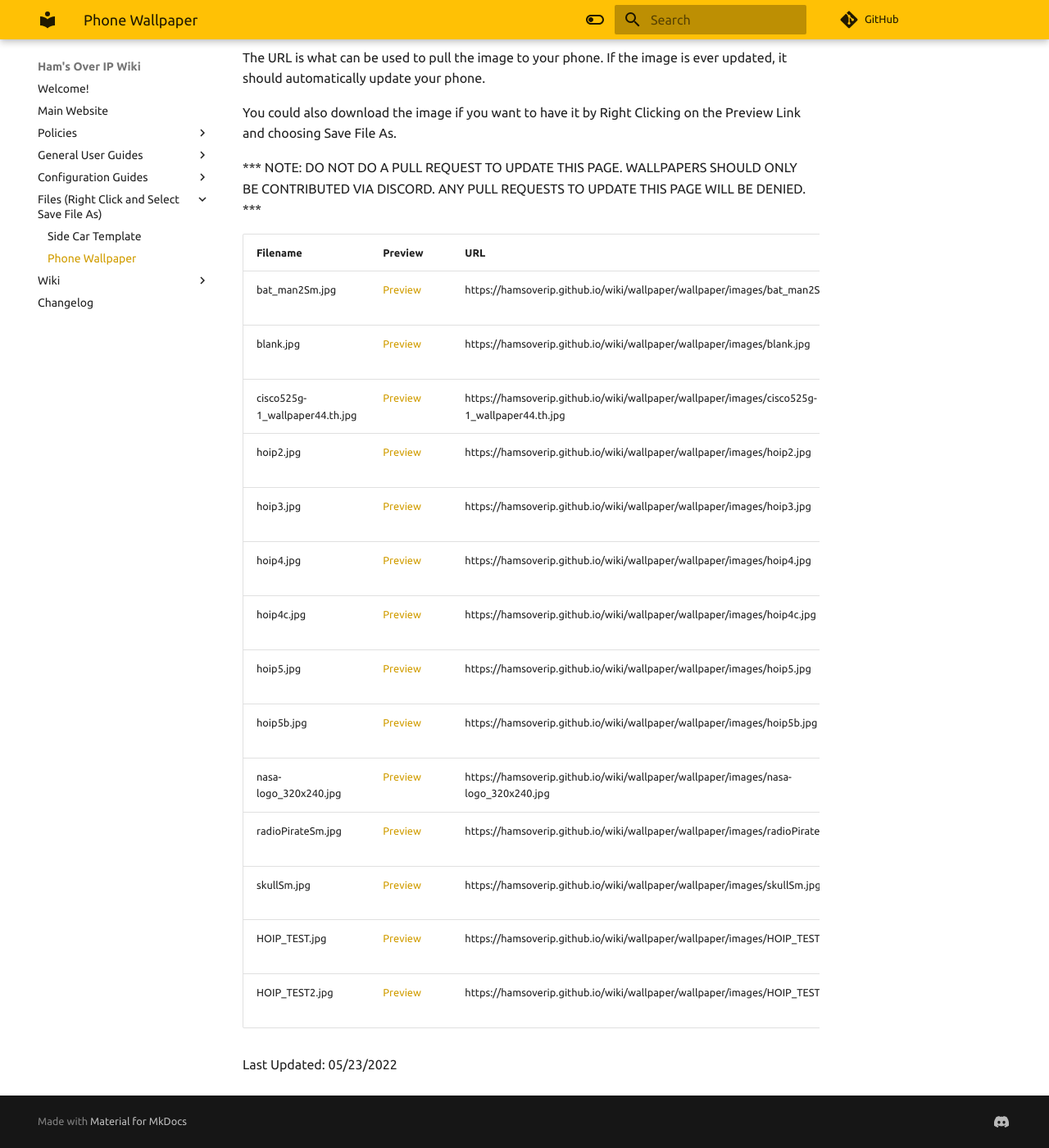
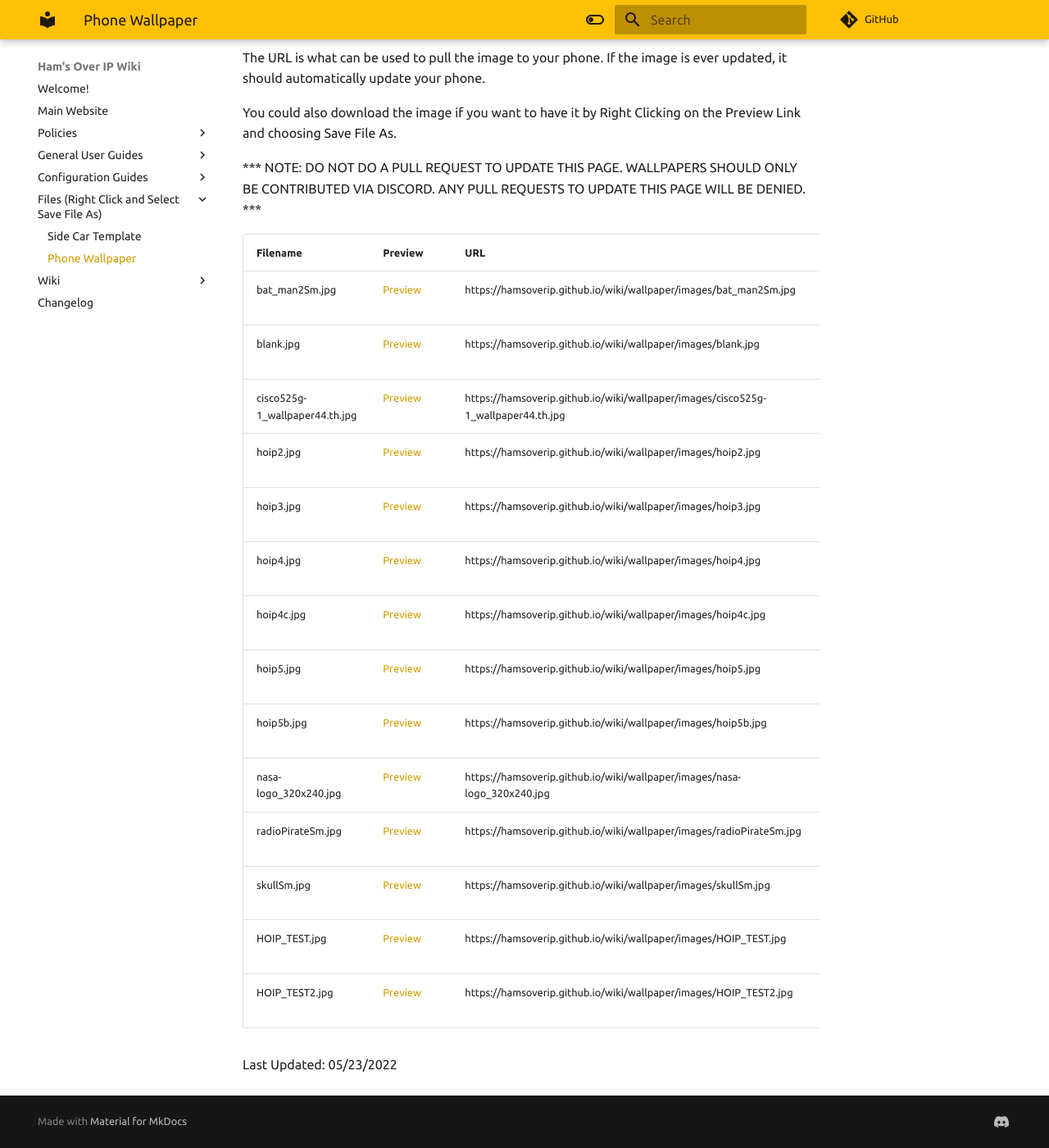
Before and after one commit to hamsoverip/wiki, an MkDocs documentation site: the page built from docs/wallpaper/wallpaper.md, in a window 1280 px wide and 1400 px high, scrolled down 314 px. Shown: the whole window at 82% size. Built offline with MkDocs 1.6.1 and Material for MkDocs 9.7.7, drawn with Linux system fonts in a browser that asks for light colours; comment, search, counter and statistics services are not loaded; some of the changed lines change nothing that is shown.

Commit message:
Fixing links Issue

```diff
--- a/docs/wallpaper/wallpaper.md
+++ b/docs/wallpaper/wallpaper.md
@@ -16,19 +16,19 @@
 
 | Filename | Preview | URL | Contributor |
 |---------|---------|---------|---------|
-| bat_man2Sm.jpg | [Preview](https://hamsoverip.github.io/wiki/wallpaper/wallpaper/images/bat_man2Sm.jpg) | https://hamsoverip.github.io/wiki/wallpaper/wallpaper/images/bat_man2Sm.jpg | Doug, KE5CDK |
-| blank.jpg | [Preview](https://hamsoverip.github.io/wiki/wallpaper/wallpaper/images/blank.jpg) | https://hamsoverip.github.io/wiki/wallpaper/wallpaper/images/blank.jpg | Doug, KE5CDK |
-| cisco525g-1_wallpaper44.th.jpg | [Preview](https://hamsoverip.github.io/wiki/wallpaper/wallpaper/images/cisco525g-1_wallpaper44.th.jpg) | https://hamsoverip.github.io/wiki/wallpaper/wallpaper/images/cisco525g-1_wallpaper44.th.jpg | Doug, KE5CDK |
-| hoip2.jpg | [Preview](https://hamsoverip.github.io/wiki/wallpaper/wallpaper/images/hoip2.jpg) | https://hamsoverip.github.io/wiki/wallpaper/wallpaper/images/hoip2.jpg | Doug, KE5CDK |
-| hoip3.jpg | [Preview](https://hamsoverip.github.io/wiki/wallpaper/wallpaper/images/hoip3.jpg) | https://hamsoverip.github.io/wiki/wallpaper/wallpaper/images/hoip3.jpg | Doug, KE5CDK |
-| hoip4.jpg | [Preview](https://hamsoverip.github.io/wiki/wallpaper/wallpaper/images/hoip4.jpg) | https://hamsoverip.github.io/wiki/wallpaper/wallpaper/images/hoip4.jpg | Doug, KE5CDK |
-| hoip4c.jpg | [Preview](https://hamsoverip.github.io/wiki/wallpaper/wallpaper/images/hoip4c.jpg) | https://hamsoverip.github.io/wiki/wallpaper/wallpaper/images/hoip4c.jpg | Doug, KE5CDK |
-| hoip5.jpg | [Preview](https://hamsoverip.github.io/wiki/wallpaper/wallpaper/images/hoip5.jpg) | https://hamsoverip.github.io/wiki/wallpaper/wallpaper/images/hoip5.jpg | Doug, KE5CDK |
-| hoip5b.jpg | [Preview](https://hamsoverip.github.io/wiki/wallpaper/wallpaper/images/hoip5b.jpg) | https://hamsoverip.github.io/wiki/wallpaper/wallpaper/images/hoip5b.jpg | Doug, KE5CDK |
-| nasa-logo_320x240.jpg | [Preview](https://hamsoverip.github.io/wiki/wallpaper/wallpaper/images/nasa-logo_320x240.jpg) | https://hamsoverip.github.io/wiki/wallpaper/wallpaper/images/nasa-logo_320x240.jpg | Doug, KE5CDK |
-| radioPirateSm.jpg | [Preview](https://hamsoverip.github.io/wiki/wallpaper/wallpaper/images/radioPirateSm.jpg) | https://hamsoverip.github.io/wiki/wallpaper/wallpaper/images/radioPirateSm.jpg | Doug, KE5CDK |
-| skullSm.jpg | [Preview](https://hamsoverip.github.io/wiki/wallpaper/wallpaper/images/skullSm.jpg) | https://hamsoverip.github.io/wiki/wallpaper/wallpaper/images/skullSm.jpg | Doug, KE5CDK |
-| HOIP_TEST.jpg | [Preview](https://hamsoverip.github.io/wiki/wallpaper/wallpaper/images/HOIP_TEST.jpg) | https://hamsoverip.github.io/wiki/wallpaper/wallpaper/images/HOIP_TEST.jpg | Doug, KE5CDK |
-| HOIP_TEST2.jpg | [Preview](https://hamsoverip.github.io/wiki/wallpaper/wallpaper/images/HOIP_TEST2.jpg) | https://hamsoverip.github.io/wiki/wallpaper/wallpaper/images/HOIP_TEST2.jpg | Doug, KE5CDK |
+| bat_man2Sm.jpg | [Preview](https://hamsoverip.github.io/wiki/wallpaper/images/bat_man2Sm.jpg) | https://hamsoverip.github.io/wiki/wallpaper/images/bat_man2Sm.jpg | Doug, KE5CDK |
+| blank.jpg | [Preview](https://hamsoverip.github.io/wiki/wallpaper/images/blank.jpg) | https://hamsoverip.github.io/wiki/wallpaper/images/blank.jpg | Doug, KE5CDK |
+| cisco525g-1_wallpaper44.th.jpg | [Preview](https://hamsoverip.github.io/wiki/wallpaper/images/cisco525g-1_wallpaper44.th.jpg) | https://hamsoverip.github.io/wiki/wallpaper/images/cisco525g-1_wallpaper44.th.jpg | Doug, KE5CDK |
+| hoip2.jpg | [Preview](https://hamsoverip.github.io/wiki/wallpaper/images/hoip2.jpg) | https://hamsoverip.github.io/wiki/wallpaper/images/hoip2.jpg | Doug, KE5CDK |
+| hoip3.jpg | [Preview](https://hamsoverip.github.io/wiki/wallpaper/images/hoip3.jpg) | https://hamsoverip.github.io/wiki/wallpaper/images/hoip3.jpg | Doug, KE5CDK |
+| hoip4.jpg | [Preview](https://hamsoverip.github.io/wiki/wallpaper/images/hoip4.jpg) | https://hamsoverip.github.io/wiki/wallpaper/images/hoip4.jpg | Doug, KE5CDK |
+| hoip4c.jpg | [Preview](https://hamsoverip.github.io/wiki/wallpaper/images/hoip4c.jpg) | https://hamsoverip.github.io/wiki/wallpaper/images/hoip4c.jpg | Doug, KE5CDK |
+| hoip5.jpg | [Preview](https://hamsoverip.github.io/wiki/wallpaper/images/hoip5.jpg) | https://hamsoverip.github.io/wiki/wallpaper/images/hoip5.jpg | Doug, KE5CDK |
+| hoip5b.jpg | [Preview](https://hamsoverip.github.io/wiki/wallpaper/images/hoip5b.jpg) | https://hamsoverip.github.io/wiki/wallpaper/images/hoip5b.jpg | Doug, KE5CDK |
+| nasa-logo_320x240.jpg | [Preview](https://hamsoverip.github.io/wiki/wallpaper/images/nasa-logo_320x240.jpg) | https://hamsoverip.github.io/wiki/wallpaper/images/nasa-logo_320x240.jpg | Doug, KE5CDK |
+| radioPirateSm.jpg | [Preview](https://hamsoverip.github.io/wiki/wallpaper/images/radioPirateSm.jpg) | https://hamsoverip.github.io/wiki/wallpaper/images/radioPirateSm.jpg | Doug, KE5CDK |
+| skullSm.jpg | [Preview](https://hamsoverip.github.io/wiki/wallpaper/images/skullSm.jpg) | https://hamsoverip.github.io/wiki/wallpaper/images/skullSm.jpg | Doug, KE5CDK |
+| HOIP_TEST.jpg | [Preview](https://hamsoverip.github.io/wiki/wallpaper/images/HOIP_TEST.jpg) | https://hamsoverip.github.io/wiki/wallpaper/images/HOIP_TEST.jpg | Doug, KE5CDK |
+| HOIP_TEST2.jpg | [Preview](https://hamsoverip.github.io/wiki/wallpaper/images/HOIP_TEST2.jpg) | https://hamsoverip.github.io/wiki/wallpaper/images/HOIP_TEST2.jpg | Doug, KE5CDK |
 
 Last Updated: 05/23/2022
```
